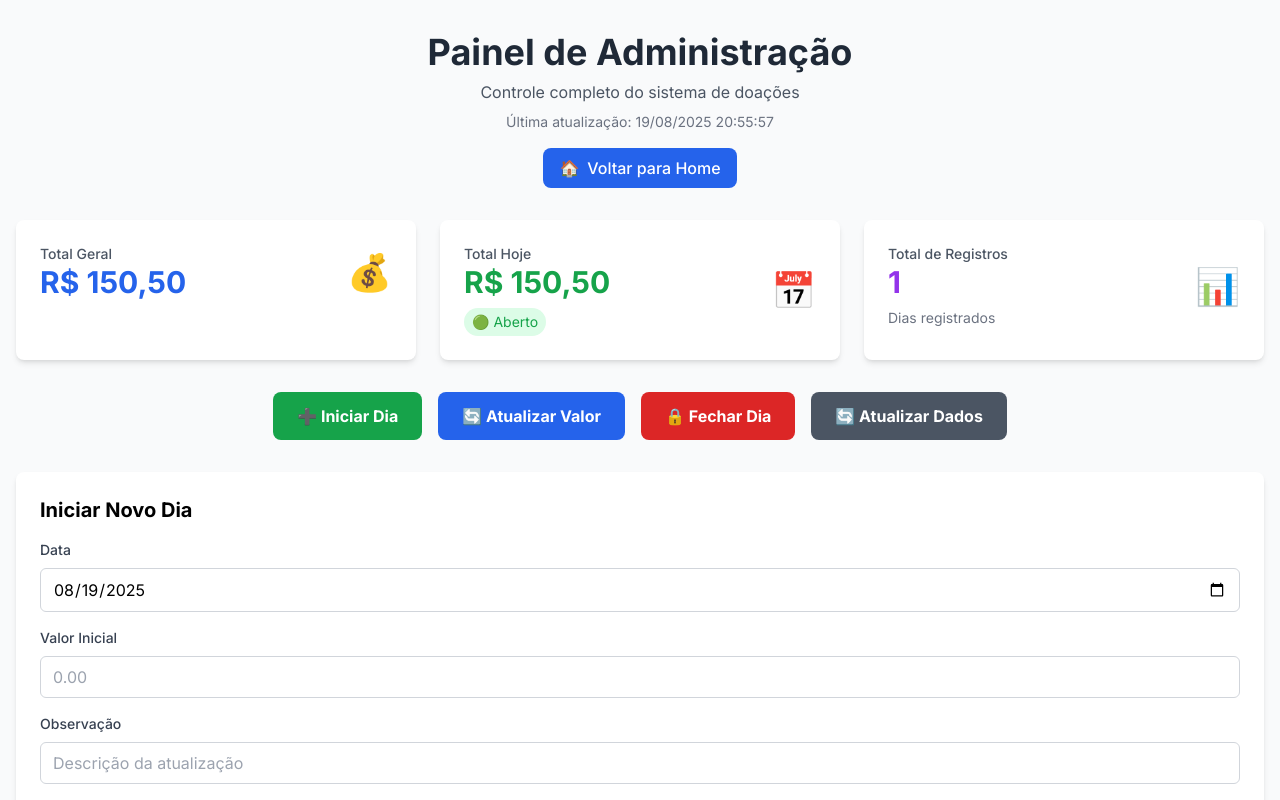
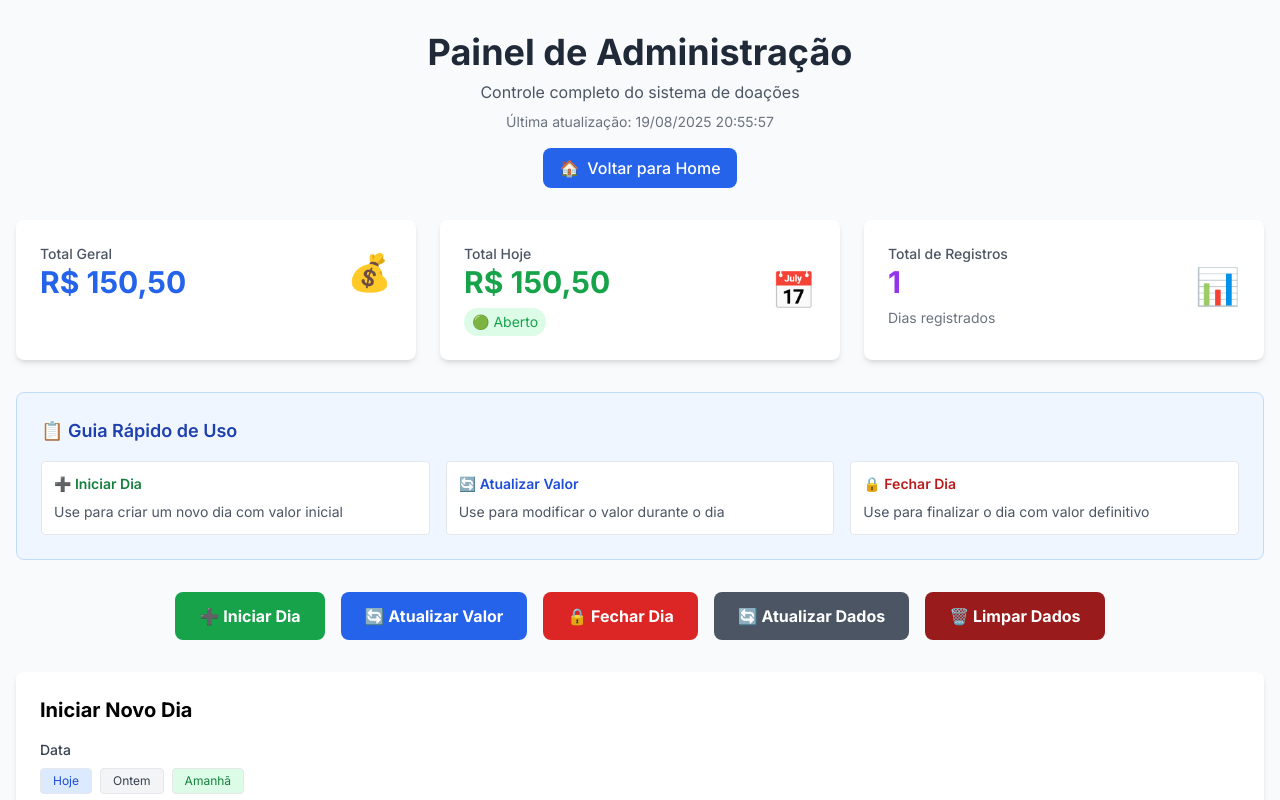
Before and after one commit to brunostersa/saoraimundo, a Next.js app: page /admin in a window 1280 px wide. Both pictures are taken after a click on the button "➕ Iniciar Dia". Shown: the top 800 px of the page. Built offline with nearby package versions, Linux system fonts and the light colour scheme; no server answers.

Commit message:
feat: Melhorias na usabilidade do admin - botão limpar dados, seleção rápida de datas/valores, guia de uso e melhor UX

```diff
--- a/src/app/admin/page.tsx
+++ b/src/app/admin/page.tsx
@@ -134,6 +134,39 @@ export default function AdminPage() {
     }
   }
 
+  const handleClearData = async () => {
+    if (confirm('⚠️ ATENÇÃO: Esta ação irá limpar TODOS os dados do sistema!\n\nDeseja realmente continuar?')) {
+      try {
+        setLoading(true)
+        setError(null)
+
+        const response = await fetch('/api/clear-data', {
+          method: 'POST',
+          headers: {
+            'Content-Type': 'application/json',
+          },
+        })
+
+        if (response.ok) {
+          const result = await response.json()
+          console.log('✅ Dados limpos com sucesso:', result.message)
+          alert('Dados do sistema foram limpos com sucesso!')
+          await fetchData() // Recarregar dados após a limpeza
+        } else {
+          const errorData = await response.json()
+          setError(errorData.error || 'Erro ao limpar dados')
+          alert('Erro ao limpar dados: ' + (errorData.error || 'Tente novamente.'))
+        }
+      } catch (err) {
+        console.error('Erro ao limpar dados:', err)
+        setError('Erro ao limpar dados. Tente novamente.')
+        alert('Erro ao limpar dados: ' + (err as string))
+      } finally {
+        setLoading(false)
+      }
+    }
+  }
+
   const formatarValor = (valor: number) => {
     return new Intl.NumberFormat('pt-BR', {
       style: 'currency',
@@ -251,6 +284,25 @@ export default function AdminPage() {
           </div>
         </div>
 
+        {/* Resumo Rápido das Ações */}
+        <div className="bg-blue-50 border border-blue-200 rounded-lg p-6 mb-8">
+          <h3 className="text-lg font-semibold text-blue-800 mb-4">📋 Guia Rápido de Uso</h3>
+          <div className="grid grid-cols-1 md:grid-cols-3 gap-4 text-sm">
+            <div className="bg-white p-3 rounded border">
+              <h4 className="font-semibold text-green-700 mb-2">➕ Iniciar Dia</h4>
+              <p className="text-gray-600">Use para criar um novo dia com valor inicial</p>
+            </div>
+            <div className="bg-white p-3 rounded border">
+              <h4 className="font-semibold text-blue-700 mb-2">🔄 Atualizar Valor</h4>
+              <p className="text-gray-600">Use para modificar o valor durante o dia</p>
+            </div>
+            <div className="bg-white p-3 rounded border">
+              <h4 className="font-semibold text-red-700 mb-2">🔒 Fechar Dia</h4>
+              <p className="text-gray-600">Use para finalizar o dia com valor definitivo</p>
+            </div>
+          </div>
+        </div>
+
         {/* Botões de Ação */}
         <div className="flex flex-wrap gap-4 mb-8 justify-center">
           <button
@@ -289,6 +341,17 @@ export default function AdminPage() {
           >
             🔄 Atualizar Dados
           </button>
+
+          <button
+            onClick={() => {
+              if (confirm('⚠️ ATENÇÃO: Esta ação irá limpar TODOS os dados do sistema!\n\nDeseja realmente continuar?')) {
+                handleClearData()
+              }
+            }}
+            className="bg-red-800 hover:bg-red-900 text-white font-bold py-3 px-6 rounded-lg transition-colors"
+          >
+            🗑️ Limpar Dados
+          </button>
         </div>
 
         {/* Formulário */}
@@ -303,6 +366,37 @@ export default function AdminPage() {
             <form onSubmit={handleSubmit} className="space-y-4">
               <div>
                 <label className="block text-sm font-medium text-gray-700 mb-2">Data</label>
+                <div className="flex gap-2 mb-2">
+                  <button
+                    type="button"
+                    onClick={() => setFormData({ ...formData, data: new Date().toISOString().split('T')[0] })}
+                    className="px-3 py-1 text-xs bg-blue-100 hover:bg-blue-200 text-blue-700 rounded border"
+                  >
+                    Hoje
+                  </button>
+                  <button
+                    type="button"
+                    onClick={() => {
+                      const ontem = new Date()
+                      ontem.setDate(ontem.getDate() - 1)
+                      setFormData({ ...formData, data: ontem.toISOString().split('T')[0] })
+                    }}
+                    className="px-3 py-1 text-xs bg-gray-100 hover:bg-gray-200 text-gray-700 rounded border"
+                  >
+                    Ontem
+                  </button>
+                  <button
+                    type="button"
+                    onClick={() => {
+                      const amanha = new Date()
+                      amanha.setDate(amanha.getDate() + 1)
+                      setFormData({ ...formData, data: amanha.toISOString().split('T')[0] })
+                    }}
+                    className="px-3 py-1 text-xs bg-green-100 hover:bg-green-200 text-green-700 rounded border"
+                  >
+                    Amanhã
+                  </button>
+                </div>
                 <input
                   type="date"
                   value={formData.data}
@@ -318,6 +412,29 @@ export default function AdminPage() {
                   {formAction === 'atualizar' && 'Novo Valor'}
                   {formAction === 'fechar' && 'Valor Final'}
                 </label>
+                <div className="flex gap-2 mb-2">
+                  <button
+                    type="button"
+                    onClick={() => setFormData({ ...formData, valor: '0' })}
+                    className="px-3 py-1 text-xs bg-gray-100 hover:bg-gray-200 text-gray-700 rounded border"
+                  >
+                    R$ 0,00
+                  </button>
+                  <button
+                    type="button"
+                    onClick={() => setFormData({ ...formData, valor: '50' })}
+                    className="px-3 py-1 text-xs bg-gray-100 hover:bg-gray-200 text-gray-700 rounded border"
+                  >
+                    R$ 50,00
+                  </button>
+                  <button
+                    type="button"
+                    onClick={() => setFormData({ ...formData, valor: '100' })}
+                    className="px-3 py-1 text-xs bg-gray-100 hover:bg-gray-200 text-gray-700 rounded border"
+                  >
+                    R$ 100,00
+                  </button>
+                </div>
                 <input
                   type="number"
                   step="0.01"
@@ -332,6 +449,29 @@ export default function AdminPage() {
 
               <div>
                 <label className="block text-sm font-medium text-gray-700 mb-2">Observação</label>
+                <div className="flex gap-2 mb-2">
+                  <button
+                    type="button"
+                    onClick={() => setFormData({ ...formData, observacao: 'Inicialização do dia' })}
+                    className="px-3 py-1 text-xs bg-blue-100 hover:bg-blue-200 text-blue-700 rounded border"
+                  >
+                    Inicialização
+                  </button>
+                  <button
+                    type="button"
+                    onClick={() => setFormData({ ...formData, observacao: 'Atualização manual' })}
+                    className="px-3 py-1 text-xs bg-green-100 hover:bg-green-200 text-green-700 rounded border"
+                  >
+                    Atualização
+                  </button>
+                  <button
+                    type="button"
+                    onClick={() => setFormData({ ...formData, observacao: 'Fechamento do dia' })}
+                    className="px-3 py-1 text-xs bg-red-100 hover:bg-red-200 text-red-700 rounded border"
+                  >
+                    Fechamento
+                  </button>
+                </div>
                 <input
                   type="text"
                   value={formData.observacao}
--- /dev/null
+++ b/src/app/api/clear-data/route.ts
@@ -0,0 +1,27 @@
+import { NextRequest, NextResponse } from 'next/server'
+import { clearData } from '@/lib/database'
+
+export async function POST(request: NextRequest) {
+  try {
+    console.log('🗑️ Solicitando limpeza de dados...')
+
+    // Limpar dados do cache global
+    await clearData()
+
+    console.log('✅ Dados limpos com sucesso')
+
+    return NextResponse.json({
+      success: true,
+      message: 'Todos os dados foram limpos com sucesso!',
+      timestamp: new Date().toISOString()
+    })
+  } catch (error) {
+    console.error('❌ Erro ao limpar dados:', error)
+
+    return NextResponse.json({
+      success: false,
+      error: 'Erro ao limpar dados do sistema',
+      details: error instanceof Error ? error.message : 'Erro desconhecido'
+    }, { status: 500 })
+  }
+}
```
